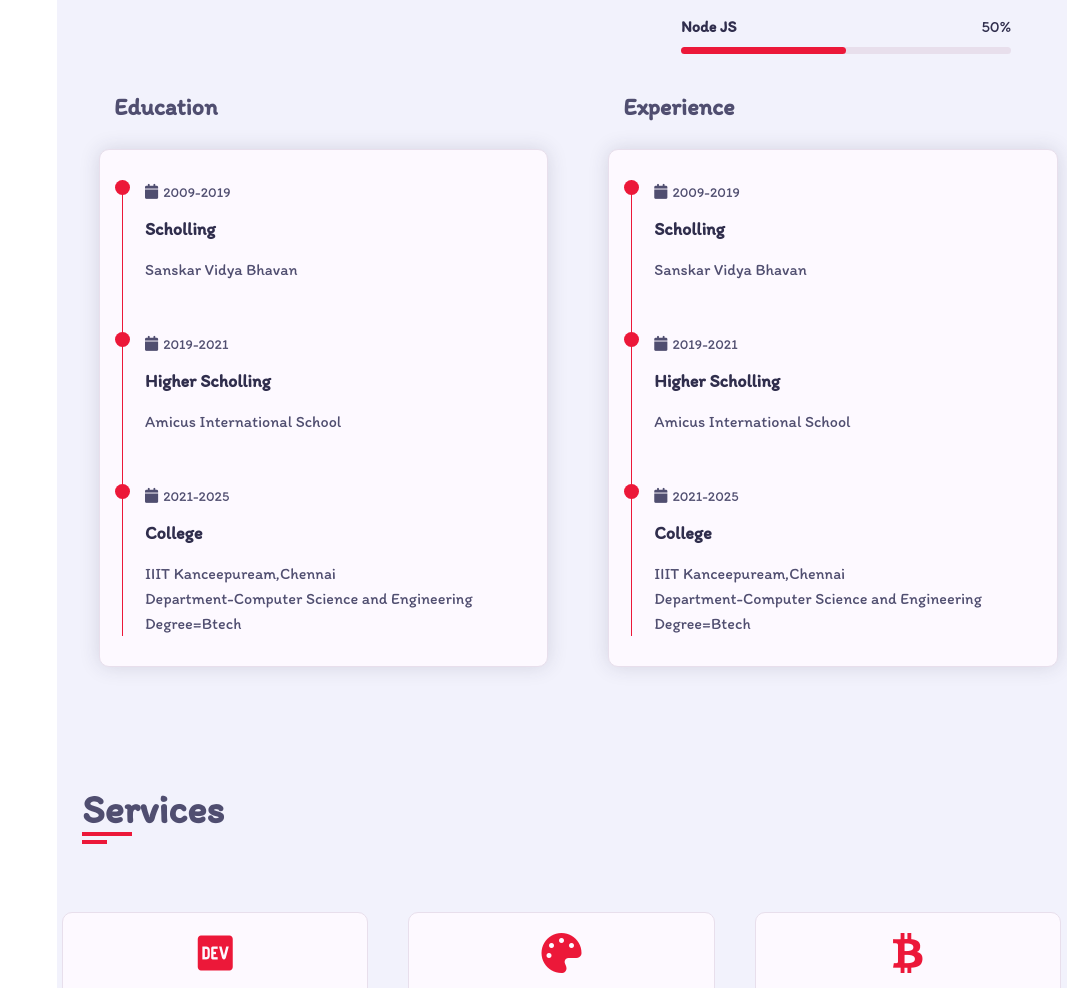
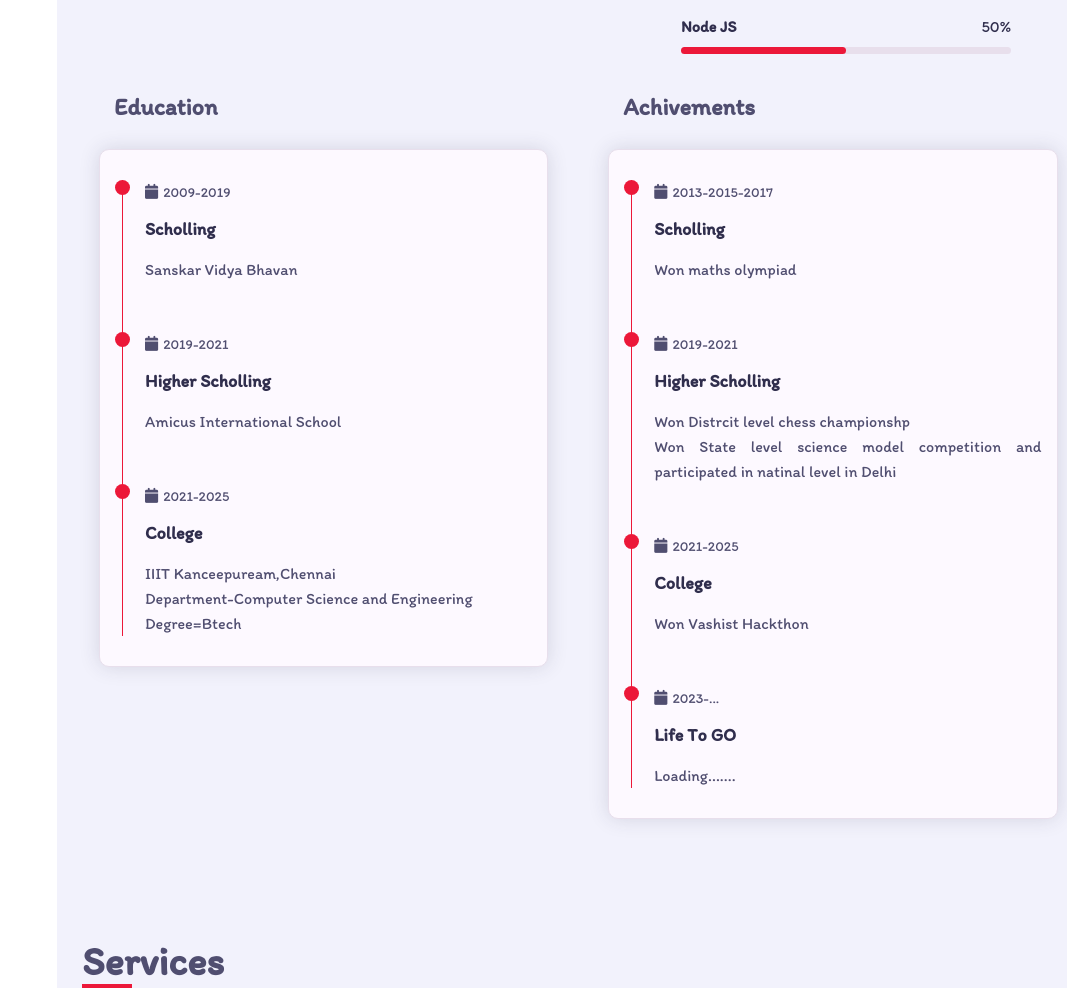
Before and after one commit to ANIKEtguPta77/Maincv, a plain HTML site: page index.html in a window 1280 px wide. Shown: the part 1303-2291 px from the top of the page, without its empty margins (213-1280 px from the left). Drawn offline with nearby package versions, Linux system fonts and the light colour scheme; a web font is replaced by a local one.

Commit message:
Update index.html

```diff
--- a/index.html
+++ b/index.html
@@ -204,7 +204,7 @@
                                     </div>
                                 </div>
                                 <div class="experience padd-15">
-                                    <h3 class="title">Experience</h3>
+                                    <h3 class="title">Achivements</h3>
                                     <div class="row">
                                         <div class="timeline-box ">
                                             <div class="timeline shadow-dark">
@@ -212,10 +212,10 @@
                                                 <div class="timeline-item">
                                                     <div class="circle-dot"></div>
                                                     <h3 class="timeline-date">
-                                                        <i class="fa fa-calendar"></i>2009-2019
+                                                        <i class="fa fa-calendar"></i>2013-2015-2017
                                                     </h3>
                                                     <h4 class="timeline-title">Scholling</h4>
-                                                    <p class="timeline-text">Sanskar Vidya Bhavan</p>
+                                                    <p class="timeline-text">Won maths olympiad</p>
 
                                                 </div>
                                                 <div class="timeline-item">
@@ -224,7 +224,8 @@
                                                         <i class="fa fa-calendar"></i>2019-2021
                                                     </h3>
                                                     <h4 class="timeline-title">Higher Scholling</h4>
-                                                    <p class="timeline-text">Amicus International School</p>
+                                                    <p class="timeline-text">Won Distrcit level chess championshp<br>
+                                                    Won State level science model competition and participated in natinal level in Delhi</p>
 
                                                 </div>
                                                 <div class="timeline-item">
@@ -233,11 +234,17 @@
                                                         <i class="fa fa-calendar"></i>2021-2025
                                                     </h3>
                                                     <h4 class="timeline-title">College</h4>
-                                                    <p class="timeline-text">IIIT Kanceepuream,Chennai
-                                                        <br>
-                                                        Department-Computer Science and Engineering
-                                                        <br>
-                                                        Degree=Btech
+                                                    <p class="timeline-text">Won Vashist Hackthon
+                                                    </p>
+
+                                                </div>
+                                                <div class="timeline-item">
+                                                    <div class="circle-dot"></div>
+                                                    <h3 class="timeline-date">
+                                                        <i class="fa fa-calendar"></i>2023-...
+                                                    </h3>
+                                                    <h4 class="timeline-title">Life To GO</h4>
+                                                    <p class="timeline-text">Loading.......
                                                     </p>
 
                                                 </div>
```
